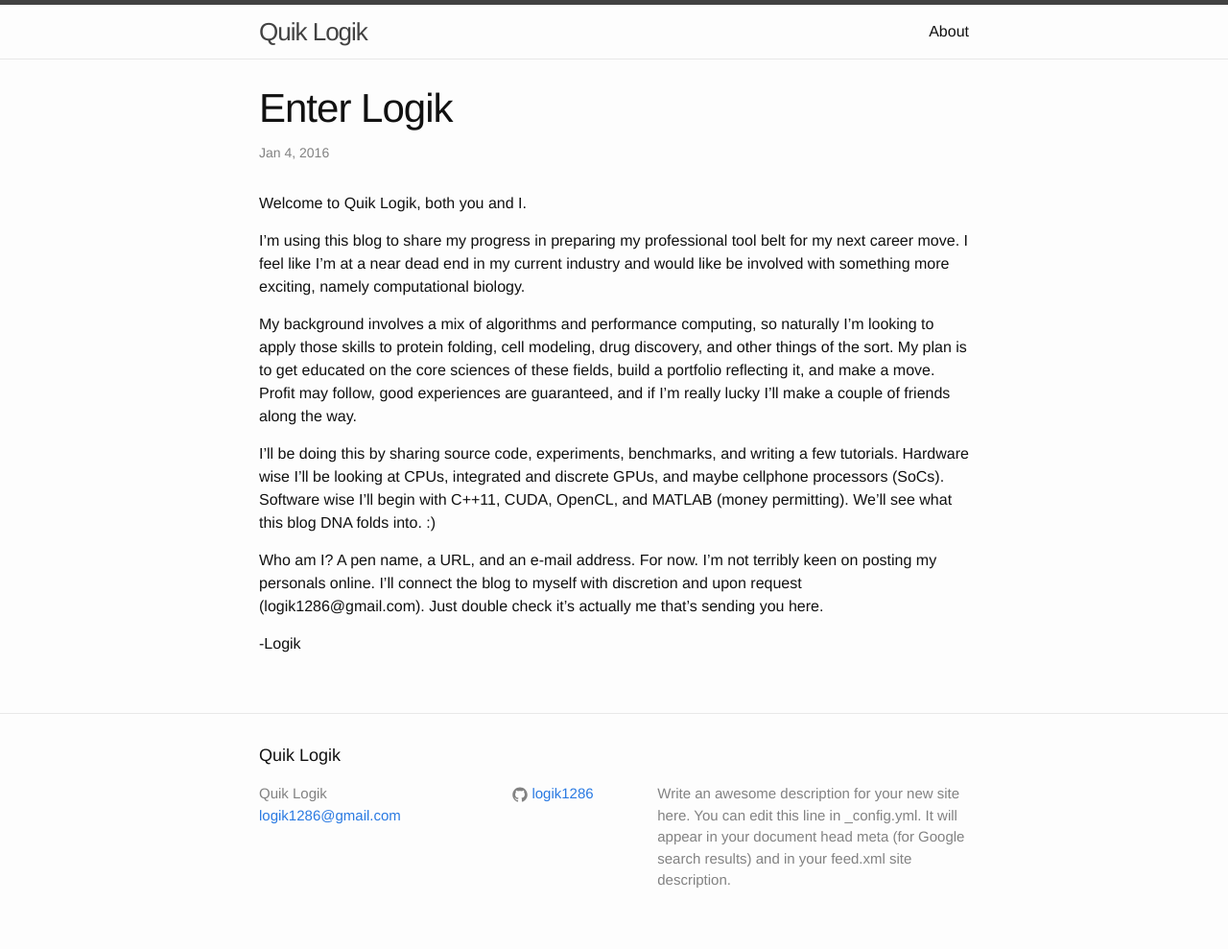
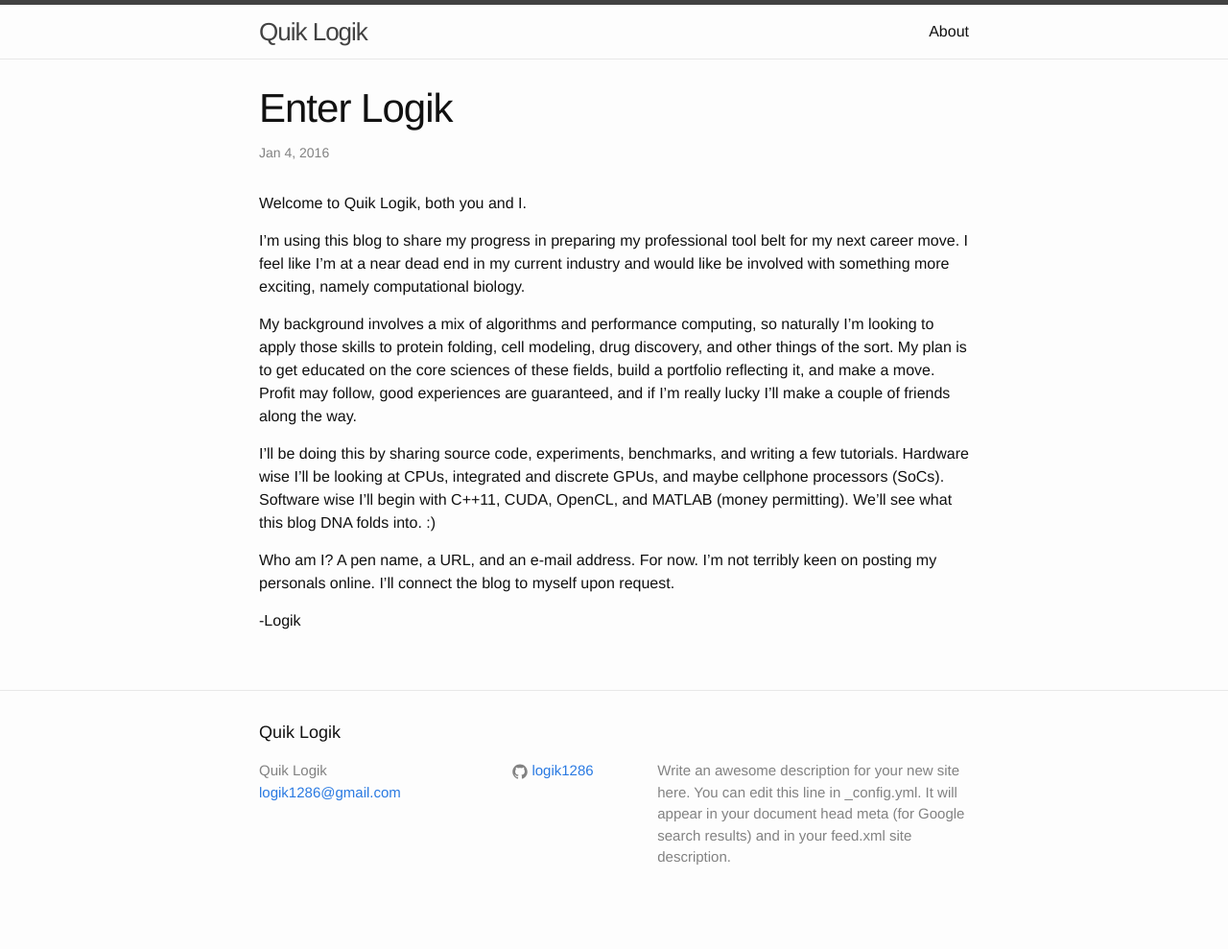
Before and after one commit to logik1286/logik1286.github.io, a Jekyll site: the page built from _posts/2016-01-03-enter-logik.markdown, in a window 1280 px wide. Shown: the whole page at 96% size. Built offline with Jekyll 4.4.1, drawn with Linux system fonts in a browser that asks for light colours; after the commit the page ends 965 px from its top, so only the background shows below that.

Commit message:
moar updates

```diff
--- a/_posts/2016-01-03-enter-logik.markdown
+++ b/_posts/2016-01-03-enter-logik.markdown
@@ -13,6 +13,6 @@ My background involves a mix of algorithms and performance computing, so natural
 
 I'll be doing this by sharing source code, experiments, benchmarks, and writing a few tutorials.  Hardware wise I'll be looking at CPUs, integrated and discrete GPUs, and maybe cellphone processors (SoCs). Software wise I'll begin with C++11, CUDA, OpenCL, and MATLAB (money permitting). We'll see what this blog DNA folds into. :)
 
-Who am I? A pen name, a URL, and an e-mail address. For now. I'm not terribly keen on posting my personals online. I'll connect the blog to myself with discretion and upon request (logik1286@gmail.com). Just double check it's actually me that's sending you here.
+Who am I? A pen name, a URL, and an e-mail address. For now. I'm not terribly keen on posting my personals online. I'll connect the blog to myself upon request.
 
 -Logik
```
